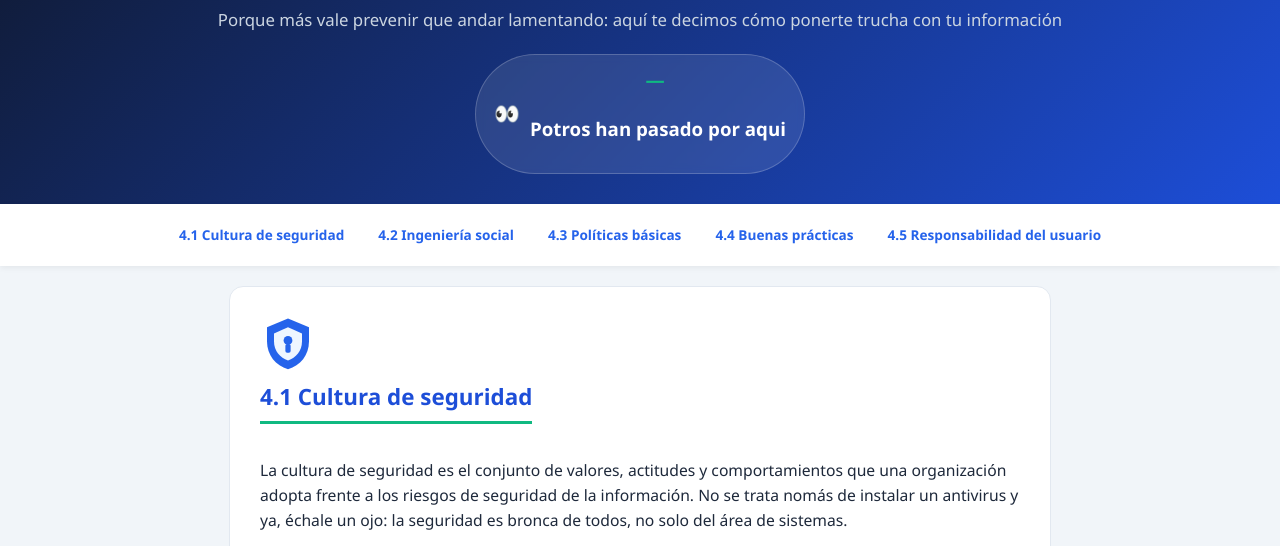
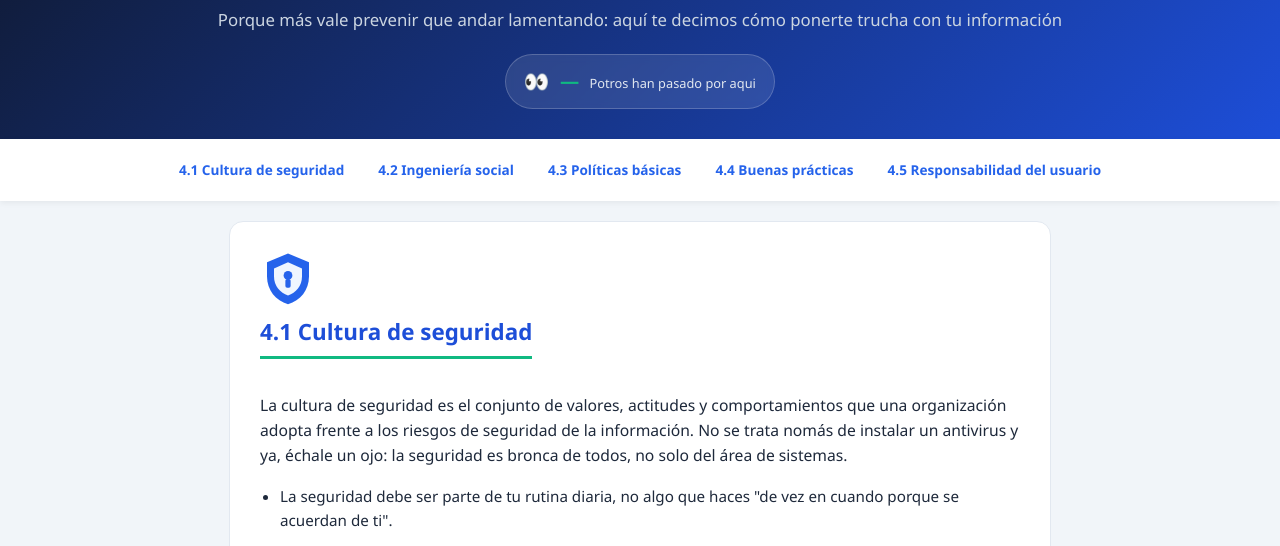
Before and after one commit to gonzalezjoelnoe-lab/Concientizaci-n_en_Seguridad, a plain HTML site: page index.html in a window 1280 px wide. Shown: the part 179-725 px from the top of the page. Drawn offline with nearby package versions, Linux system fonts and the light colour scheme; no server answers.

Commit message:
Change heading to a smaller text element

```diff
--- a/index.html
+++ b/index.html
@@ -22,7 +22,7 @@
       <span class="contador-icono">👀</span>
       <div>
         <span id="contador-valor">...</span>
-        <h3>Potros han pasado por aqui</h3>
+        <small>Potros han pasado por aqui</small>
       </div>
     </div>
   </header>
```
